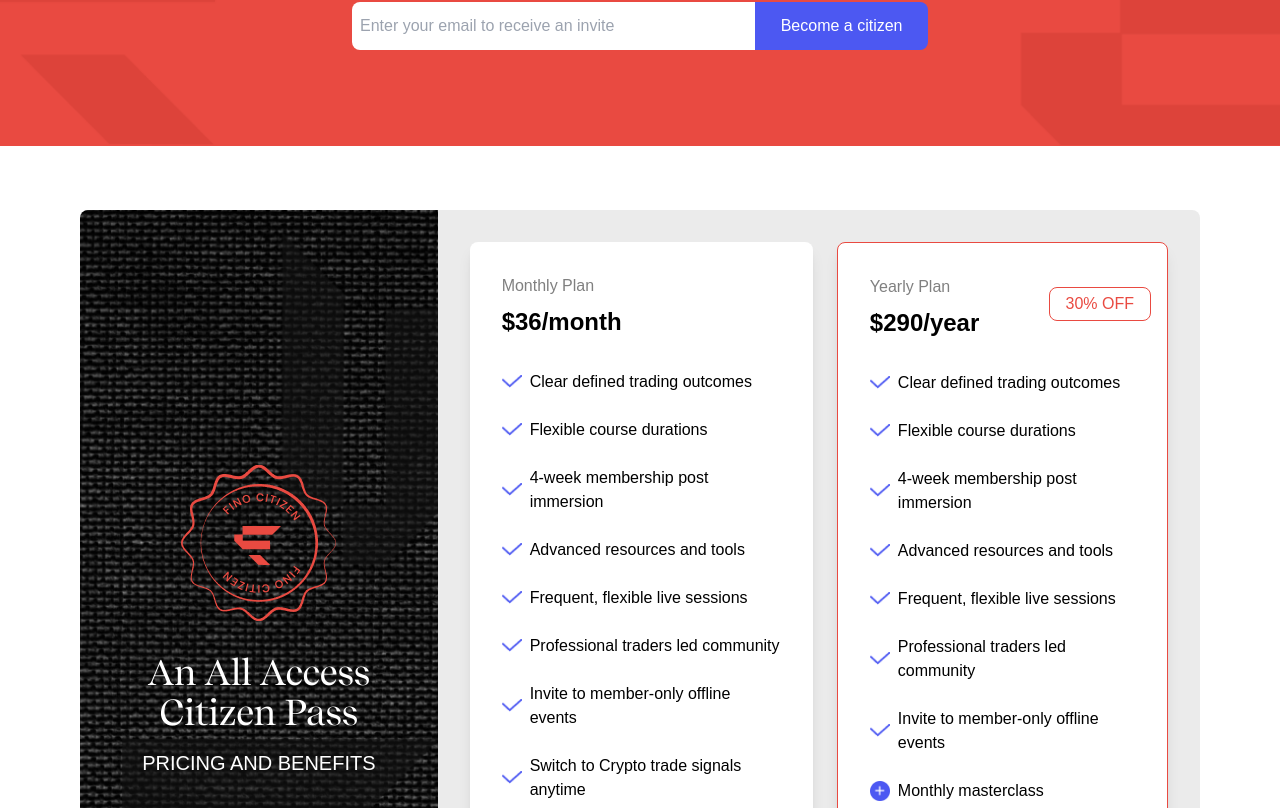
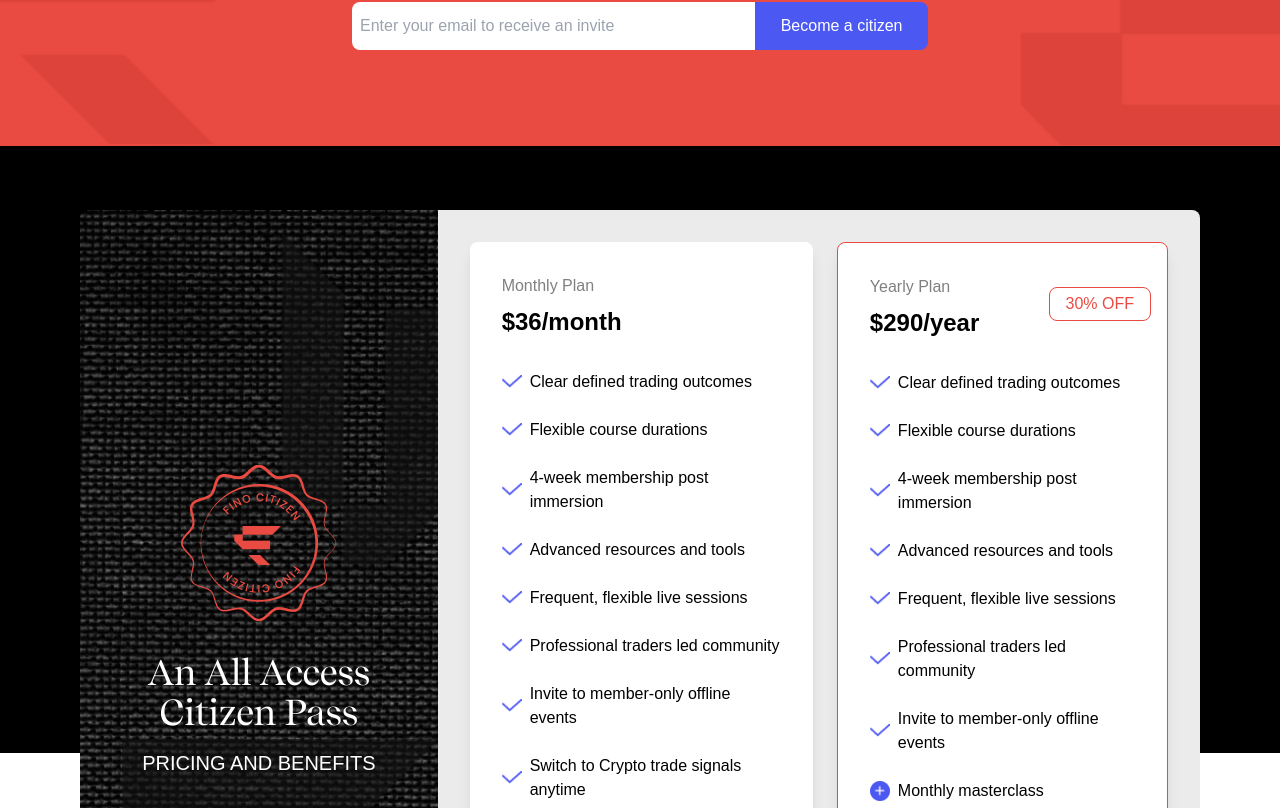
Before and after one commit to Dimension-1/zelora-money, a React (Create React App) app: page / in a window 1280 px wide. Shown: the part 6932-7740 px from the top of the page. Built offline with nearby package versions, Linux system fonts and the light colour scheme.

Commit message:
Update CitizenPassSection.jsx

```diff
--- a/src/components/CitizenPassSection.jsx
+++ b/src/components/CitizenPassSection.jsx
@@ -18,7 +18,13 @@ const CitizenPassSection = () => {
   ];
 
   return (
-    <section className="relative px-4 md:px-8 overflow-hidden">
+    <section
+    className="relative px-4 md:px-8 overflow-hidden"
+    style={{
+      background: 'rgb(0, 0, 0)',
+      background: 'linear-gradient(180deg, rgba(0, 0, 0, 1) 40%, rgba(255, 255, 255, 1) 40%)',
+    }}
+  >
       <div className="mx-auto flex flex-col items-center md:items-center md:justify-center w-full md:max-w-6xl">
         {/* Top half with black background */}
         <div className="text-white py-16">
```
